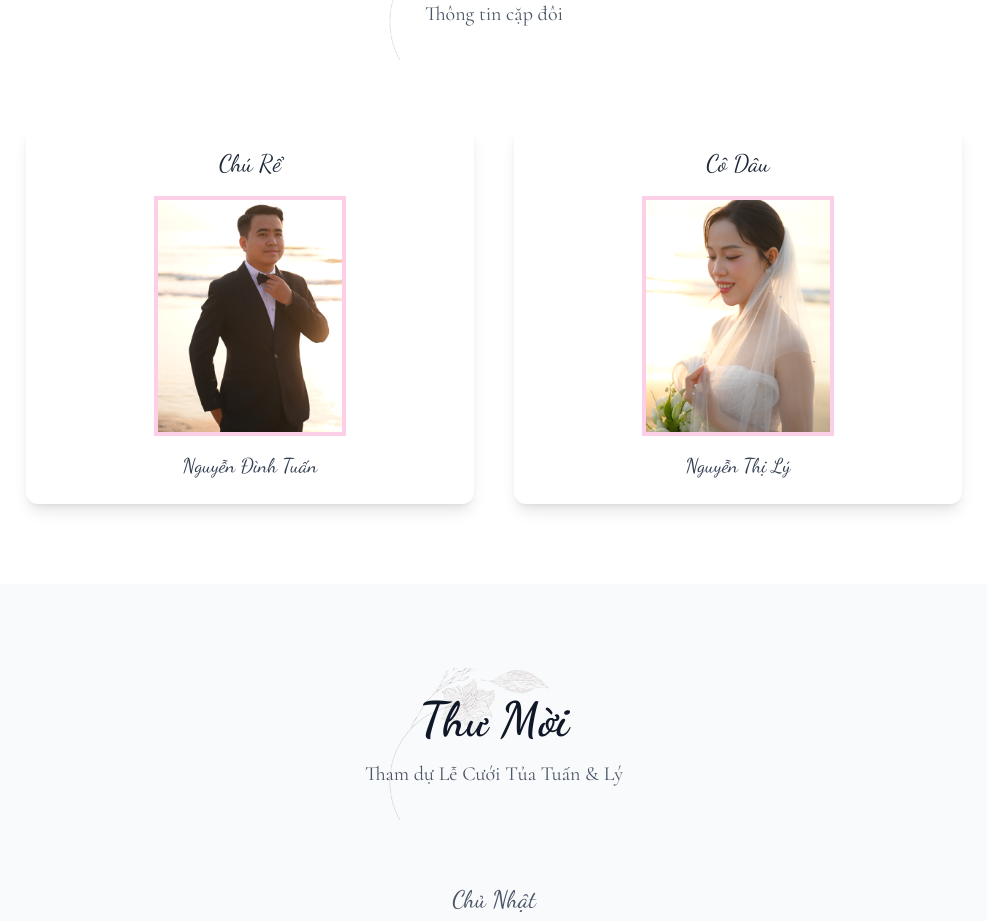
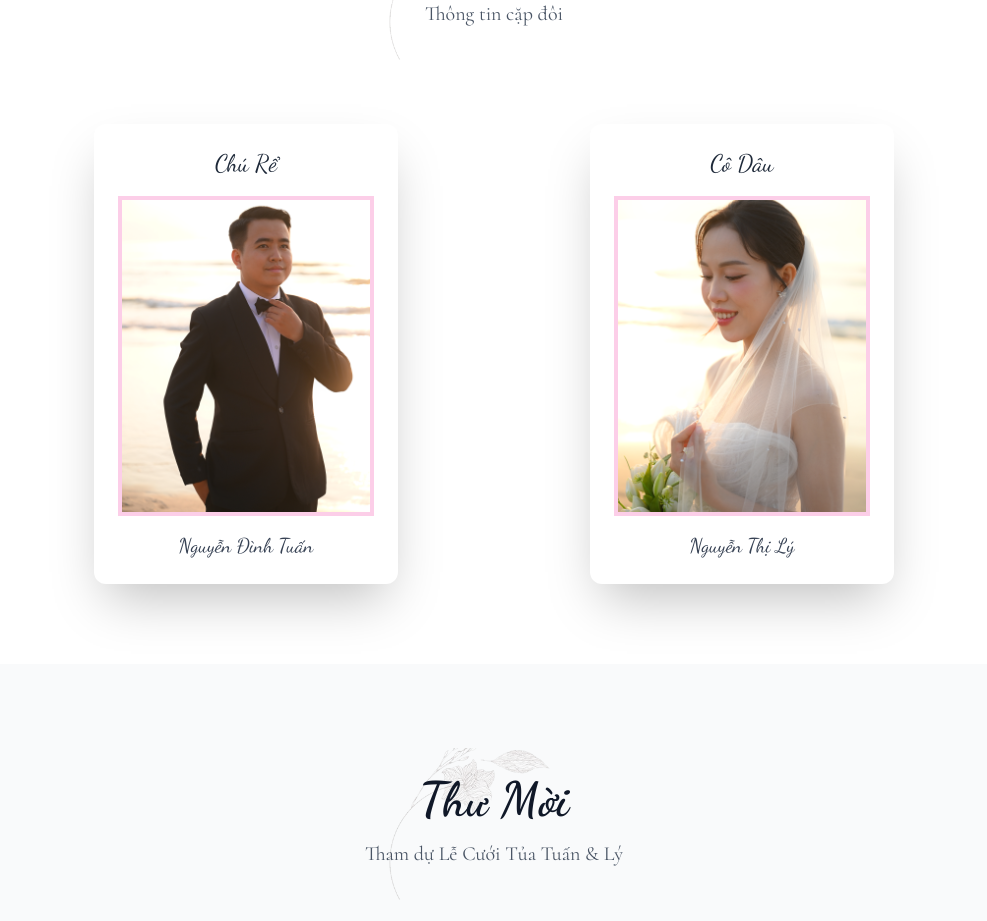
Before and after one commit to TuanNguyen0708/wedding-website, a Next.js app: page / in a window 1280 px wide. Shown: the part 960-1881 px from the top of the page, without its empty margins (146-1133 px from the left). Built offline with nearby package versions, Linux system fonts and the light colour scheme; no server answers; the database is empty; a web font is replaced by a local one.

Commit message:
Enhance CoupleSection layout: update card styles for Groom and Bride, increase image dimensions, and add a heart image for improved visual appeal.

```diff
--- a/src/components/CoupleSection.tsx
+++ b/src/components/CoupleSection.tsx
@@ -22,13 +22,13 @@ const CoupleSection = () => {
           transition={{ duration: 0.8 }}
         >
 
-          <div className="flex flex-col md:flex-row justify-center items-center gap-10">
+          <div className="flex flex-col md:flex-row justify-center items-center">
             {/* Groom Card */}
-            <div className="bg-white rounded-xl shadow-lg p-6 max-w-md w-full transform transition duration-500 hover:scale-105">
+            <div className="bg-white rounded-xl shadow-2xl p-6 max-w-4xl transform transition duration-500 hover:scale-105">
               <h3 className="text-2xl font-dancing-script text-gray-800 mb-4">
                 Chú Rể
               </h3>
-              <div className="relative w-48 h-60 mx-auto mb-4  overflow-hidden border-4 border-pink-200">
+              <div className="relative w-64 h-80 mx-auto mb-4  overflow-hidden border-4 border-pink-200">
                 <Image
                   src="/images/couple/1.jpg" // Placeholder image
                   alt="Chú Rể"
@@ -39,12 +39,22 @@ const CoupleSection = () => {
               <p className="text-xl font-dancing-script text-gray-700">Nguyễn Đình Tuấn</p>
             </div>
 
+            {/* Heart Image */}
+            <div className="w-48 h-48 transform ">
+            <Image
+                  src="/images/couple/heart.jpg" // Placeholder image
+                  alt="Cô Dâu"
+                  layout="fill"
+                  objectFit="cover"
+                />
+            </div>
+
             {/* Bride Card */}
-            <div className="bg-white rounded-xl shadow-lg p-6 max-w-md w-full transform transition duration-500 hover:scale-105">
+            <div className="bg-white rounded-xl shadow-2xl p-6 max-w-4xl transform transition duration-500 hover:scale-105">
               <h3 className="text-2xl font-dancing-script text-gray-800 mb-4">
                 Cô Dâu
               </h3>
-              <div className="relative w-48 h-60 mx-auto mb-4 overflow-hidden border-4 border-pink-200">
+              <div className="relative w-64 h-80 mx-auto mb-4 overflow-hidden border-4 border-pink-200">
                 <Image
                   src="/images/couple/2.jpg" // Placeholder image
                   alt="Cô Dâu"
```
Also changed, not shown: public/images/couple/heart.jpg (added).
